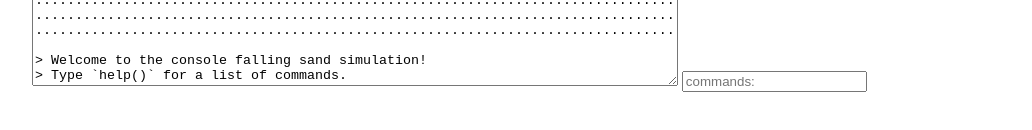
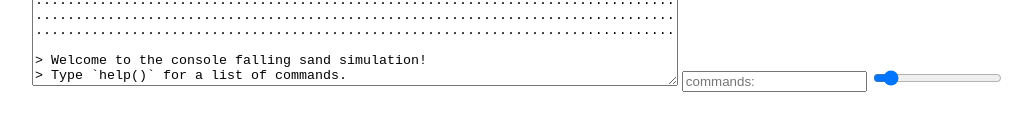
Before and after one commit to absurdo-liver/math-shiiii, a plain HTML site: page waterAndSandSimHTML/index.html in a window 1280 px wide. Shown: the part 598-728 px from the top of the page, without its empty margins (1-1033 px from the left). Drawn offline with Linux system fonts and the light colour scheme.

Commit message:
Update index.html

```diff
--- a/waterAndSandSimHTML/index.html
+++ b/waterAndSandSimHTML/index.html
@@ -7,5 +7,6 @@
   <body>
       <textarea id='outputField'></textarea>
       <input id="inputField" type='text' placeholder="commands:">
+      <input id="rangeSpeed" type="range" min="10" max="1000" value="100">
   </body>
 </html>
```
